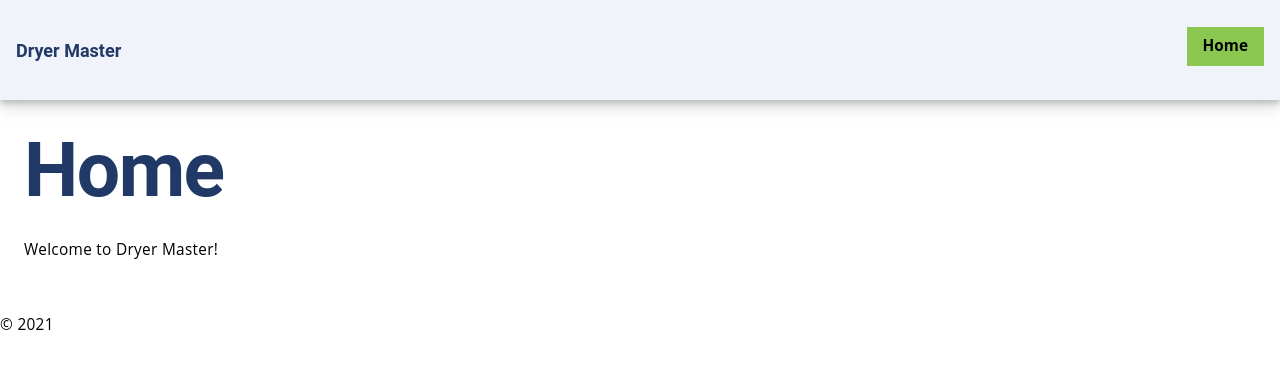
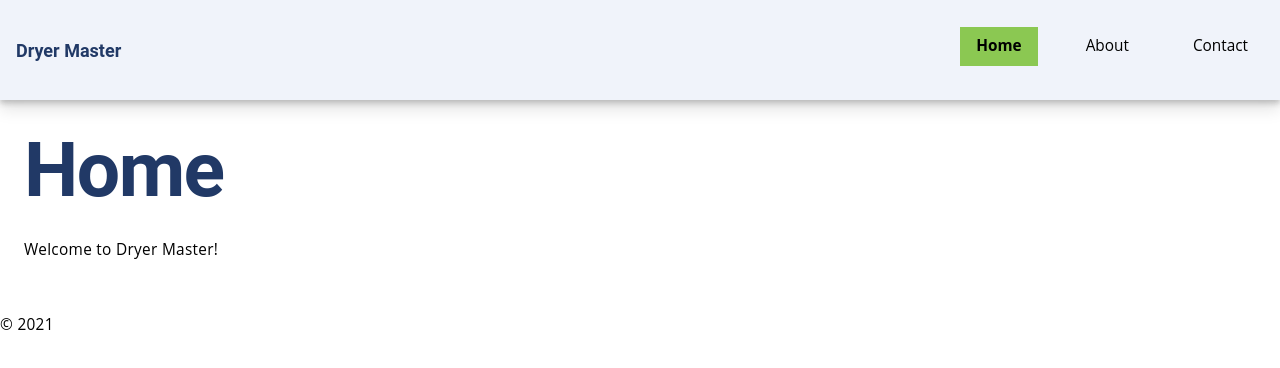
Before and after one commit to inamcode-hub/dryermaster-website, a Next.js app: page / in a window 1280 px wide. Shown: the top 368 px of the page. Built offline with nearby package versions, Linux system fonts and the light colour scheme.

Commit message:
Uncomment About and Contact links in Navbar component

```diff
--- a/src/app/components/Navbar.tsx
+++ b/src/app/components/Navbar.tsx
@@ -8,8 +8,8 @@ const Navbar = ({ initialPath }: { initialPath: string }) => {
   // Navigation links
   const navLinks = [
     { name: 'Home', href: '/' },
-    // { name: 'About', href: '/about' },
-    // { name: 'Contact', href: '/contact' },
+    { name: 'About', href: '/about' },
+    { name: 'Contact', href: '/contact' },
   ];
 
   return (
```
